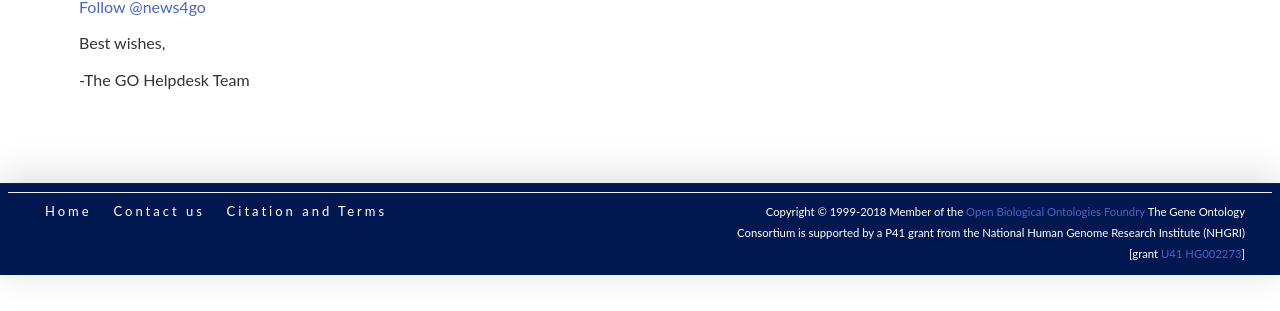
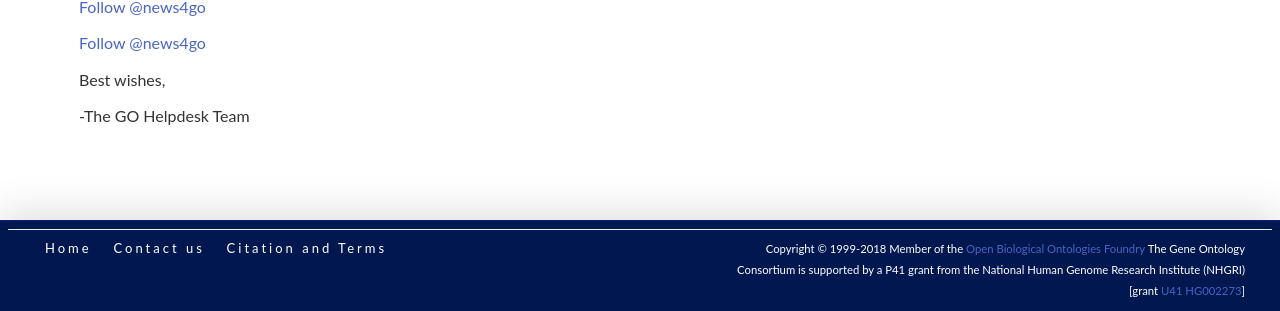
Before and after one commit to geneontology/geneontology.github.io, a Jekyll site: the page built from _docs/help.md, in a window 1280 px wide and 1240 px high, cut to the strip 929-1240 px from the top of the window. Built offline with Jekyll 4.4.1, drawn with Linux system fonts in a browser that asks for light colours; nearby versions of some CDN libraries; comment, search, counter and statistics services are not loaded.

Commit message:
Update help.md

```diff
--- a/_docs/help.md
+++ b/_docs/help.md
@@ -25,7 +25,7 @@ Of course, please
     <a href="https://twitter.com/perfectlysoft" target="_blank">
         <img src="http://www.perfect.org/github/Perfect_GH_button_3_twit.jpg" alt="Follow Perfect on Twitter" />
 
-
+[Follow @news4go](https://twitter.com/news4go?ref_src=twsrc%5Etfw)
 
 <a href="https://twitter.com/news4go?ref_src=twsrc%5Etfw" class="twitter-follow-button" data-size="large" data-show-count="false">Follow @news4go</a><script async src="https://platform.twitter.com/widgets.js" charset="utf-8"></script>
 
```
